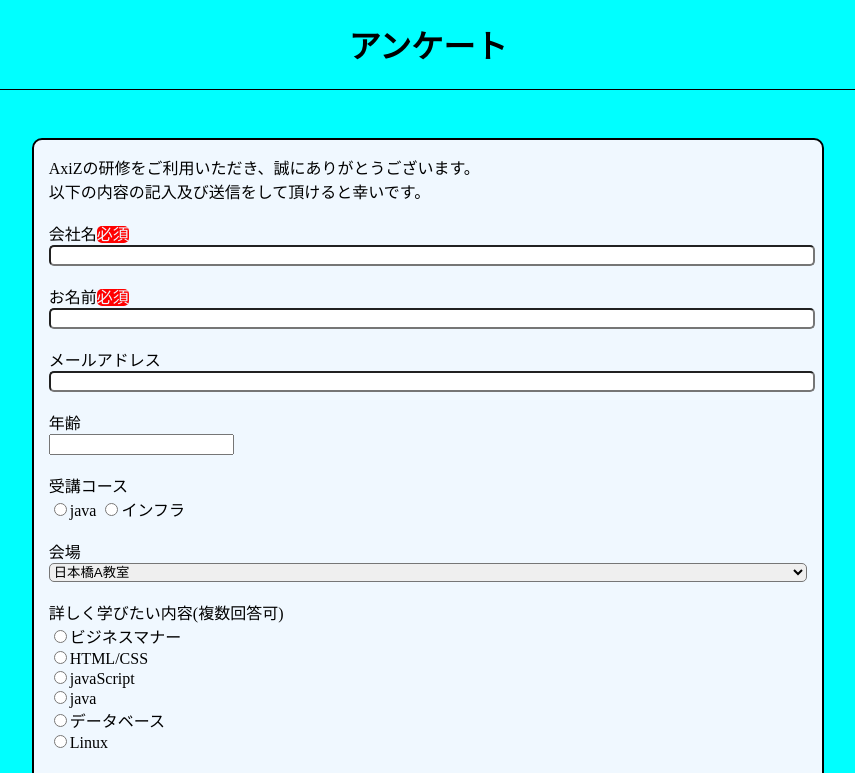
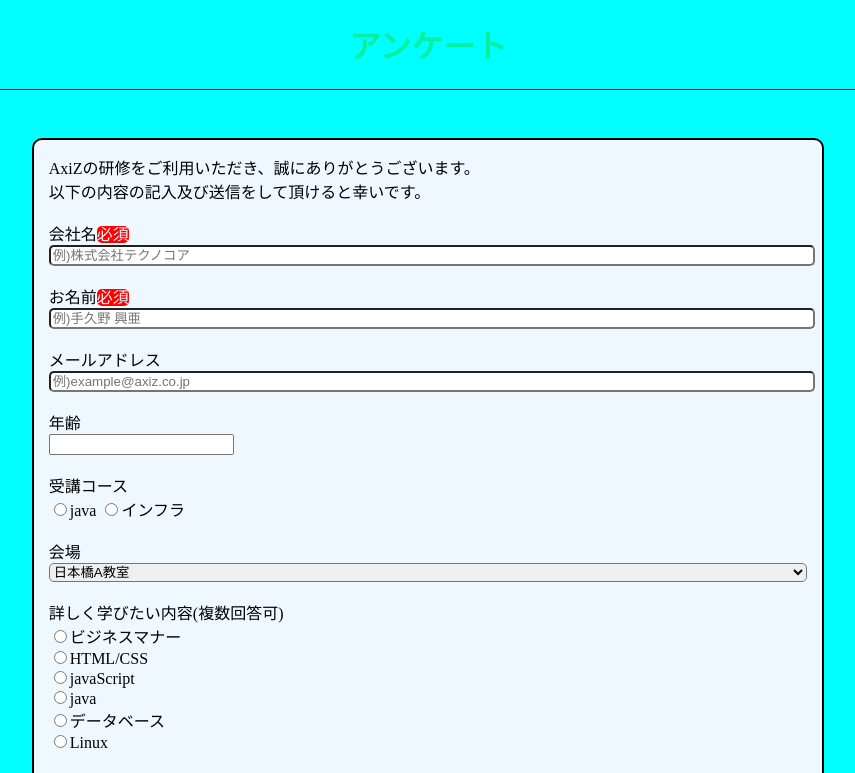
Before and after one commit to nohara-syouma/form2, a plain HTML site: page index.html in a window 1280 px wide. Shown: the top 773 px of the page, without its empty margins (212-1067 px from the left). Drawn offline with Linux system fonts and the light colour scheme.

Commit message:
例追加

```diff
--- a/css/style.css
+++ b/css/style.css
@@ -7,6 +7,10 @@
     text-align: left;
     margin-left:auto;
     margin-right:auto;
+}
+
+h1{
+    color: rgb(7, 240, 162);
 }
 
 .hoge{
--- a/index.html
+++ b/index.html
@@ -19,9 +19,9 @@
 
         <form action="result.html">
 
-            会社名<span class="poit">必須</span><br><input type="text" name="kaisya" class="hoge" required><br><br>
-            お名前<span class="poit">必須</span><br><input type="text" name="name" class="hoge"><br><br>
-            メールアドレス<br><input type="text" name="mail" class="hoge"><br><br>
+            会社名<span class="poit">必須</span><br><input type="text" name="kaisya" class="hoge" placeholder="例)株式会社テクノコア"><br><br>
+            お名前<span class="poit">必須</span><br><input type="text" name="name" class="hoge" placeholder="例)手久野 興亜"><br><br>
+            メールアドレス<br><input type="text" name="mail" class="hoge" placeholder="例)example@axiz.co.jp"><br><br>
             年齢<br><input type="text" name="mail"><br><br>
 
             受講コース<br><label><input type="radio" name="kos" value="java">java</label>
@@ -63,7 +63,7 @@
 
     <hr>
 
-
+    Copyright(C)AxiZ
 
 </body>
 </html>
```
